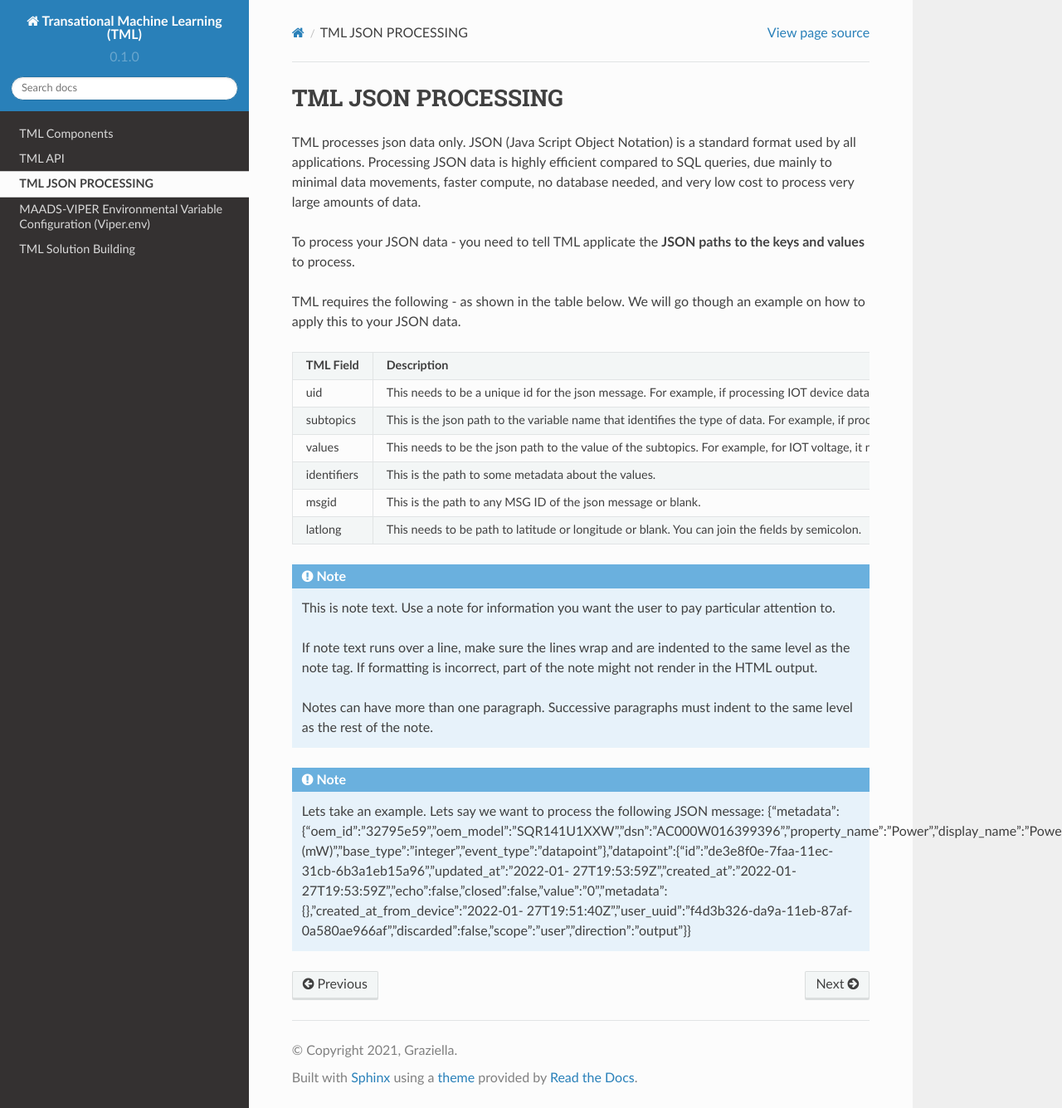
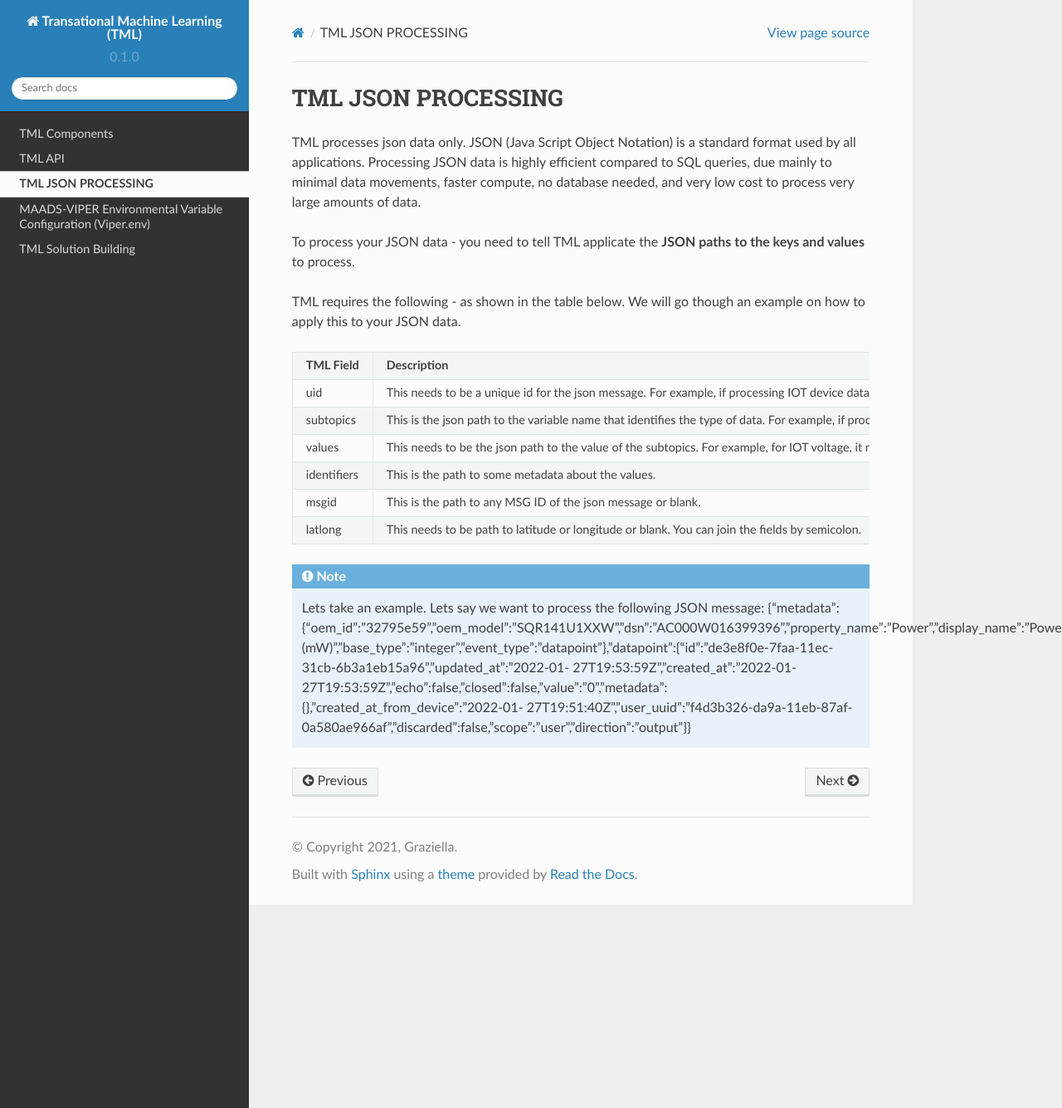
Before and after one commit to smaurice101/readthedocs, a Sphinx documentation site: the page built from docs/source/jsonprocessing.rst, in a window 1280 px wide and 1335 px high. Shown: the whole window at 83% size. Built offline with Sphinx 7.4.7 and the Read the Docs theme 2.0.0, drawn with Linux system fonts in a browser that asks for light colours.

Commit message:
Update jsonprocessing.rst

```diff
--- a/docs/source/jsonprocessing.rst
+++ b/docs/source/jsonprocessing.rst
@@ -25,17 +25,6 @@
      - This needs to be path to latitude or longitude or blank.  You can join the fields by semicolon.
 
 .. note::
-   This is note text. Use a note for information you want the user to
-   pay particular attention to.
-
-   If note text runs over a line, make sure the lines wrap and are indented to
-   the same level as the note tag. If formatting is incorrect, part of the note
-   might not render in the HTML output.
-
-   Notes can have more than one paragraph. Successive paragraphs must
-   indent to the same level as the rest of the note.
-
-.. note::
    Lets take an example.  Lets say we want to process the following JSON message:
    {"metadata":{"oem_id":"32795e59","oem_model":"SQR141U1XXW","dsn":"AC000W016399396","property_name":"Power","display_name":"Power
    (mW)","base_type":"integer","event_type":"datapoint"},"datapoint":{"id":"de3e8f0e-7faa-11ec-31cb-6b3a1eb15a96","updated_at":"2022-01-
```
